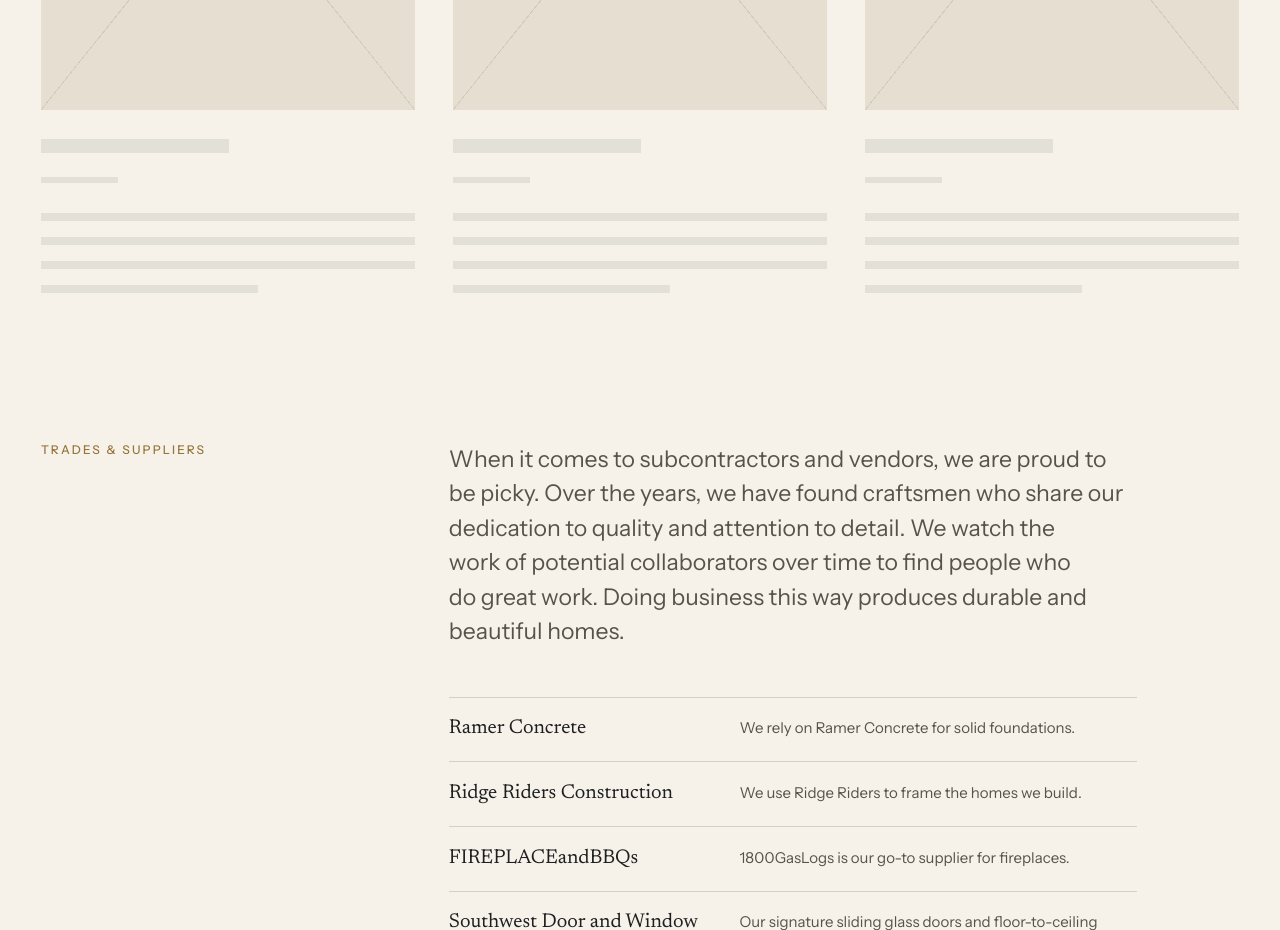
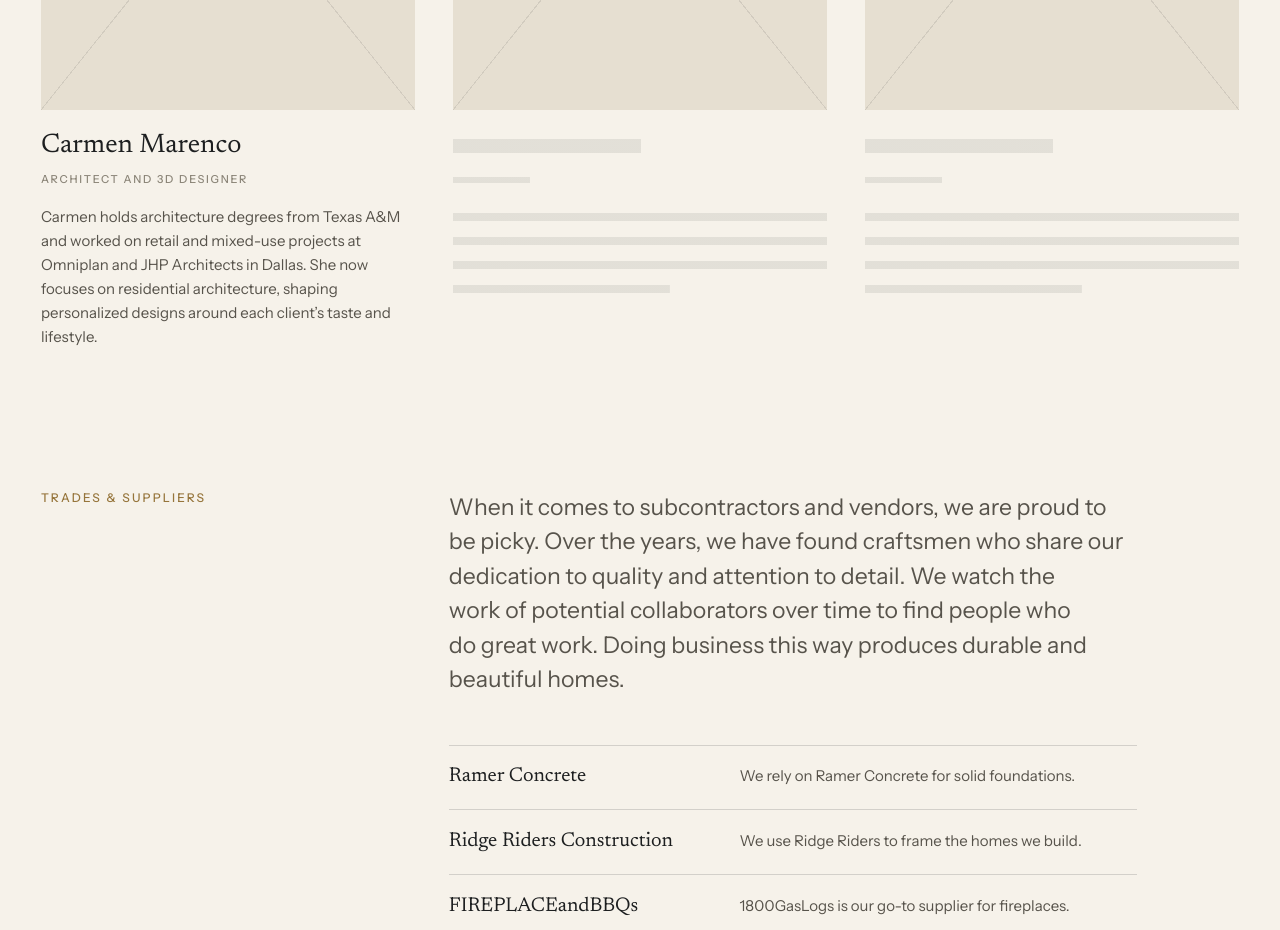
Before and after one commit to Modern-DesignStudio/moderdesign.studio, a plain HTML site: page about.html in a window 1280 px wide. Shown: the part 4260-5190 px from the top of the page. Drawn offline with Linux system fonts and the light colour scheme.

Commit message:
About: add Carmen Marenco to People
Co-Authored-By: Claude Sonnet 5.5 <noreply@anthropic.com>

```diff
--- a/about.html
+++ b/about.html
@@ -145,9 +145,9 @@
         <div class="people">
           <article class="person" data-reveal>
             <figure class="media media--4x5" data-label="Portrait — 4:5"></figure>
-            <h3 class="person__name" data-slot="short"></h3>
-            <p class="label person__role" data-slot="short"></p>
-            <p class="person__bio" data-slot data-lines="4"></p>
+            <h3 class="person__name" data-slot="short">Carmen Marenco</h3>
+            <p class="label person__role" data-slot="short">Architect and 3D designer</p>
+            <p class="person__bio" data-slot data-lines="4">Carmen holds architecture degrees from Texas A&amp;M and worked on retail and mixed-use projects at Omniplan and JHP Architects in Dallas. She now focuses on residential architecture, shaping personalized designs around each client’s taste and lifestyle.</p>
           </article>
 
           <article class="person" data-reveal>
```
